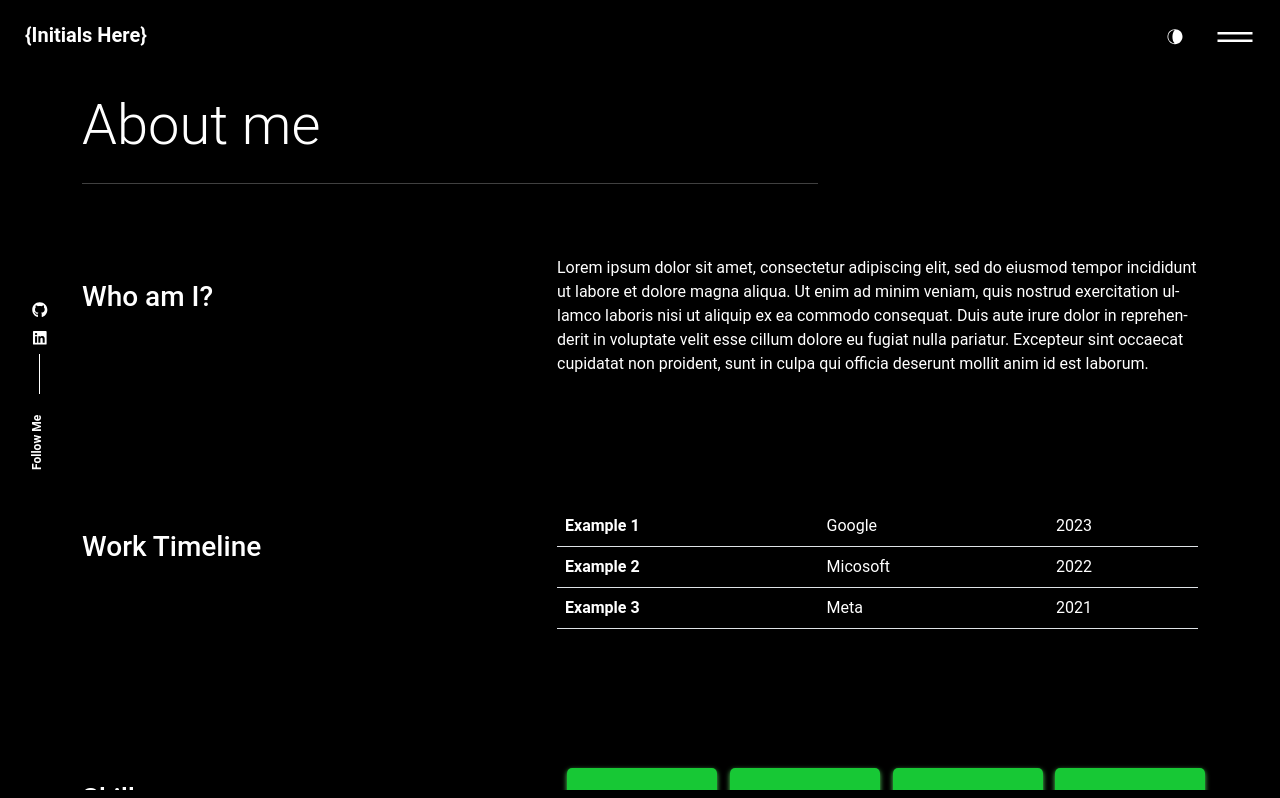
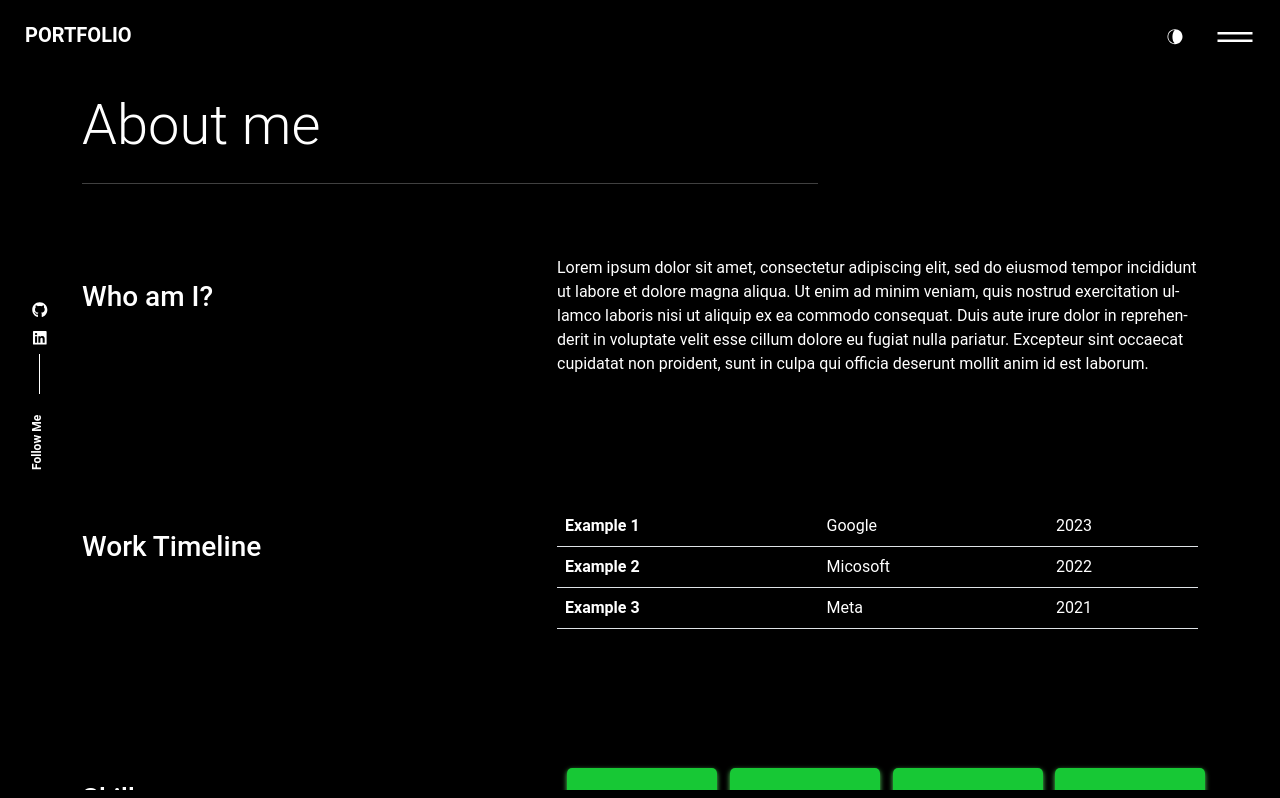
Before and after one commit to Aadil008/my_portfolio, a React (Create React App) app: page /about in a window 1280 px wide. Shown: the top 798 px of the page. Built offline with nearby package versions, Linux system fonts and the light colour scheme.

Commit message:
Update content_option.js

```diff
--- a/src/content_option.js
+++ b/src/content_option.js
@@ -1,4 +1,4 @@
-const logotext = "{Initials Here}";
+const logotext = "PORTFOLIO";
 const meta = {
     title: "SALEH AADIL",
     description: "I'm SALEH AADIL, a technologist and cybersecurity enthuist.",
@@ -137,7 +137,7 @@ const dataportfolio = [{
 ];
 
 const contactConfig = {
-    YOUR_EMAIL: "test@test.com",
+    YOUR_EMAIL: "Aadilsaleh1210@gmail.com",
     description: "Looking forward to hearing from you!",
     // creat an emailjs.com account
     // check out this tutorial https://www.emailjs.com/docs/examples/reactjs/
```
